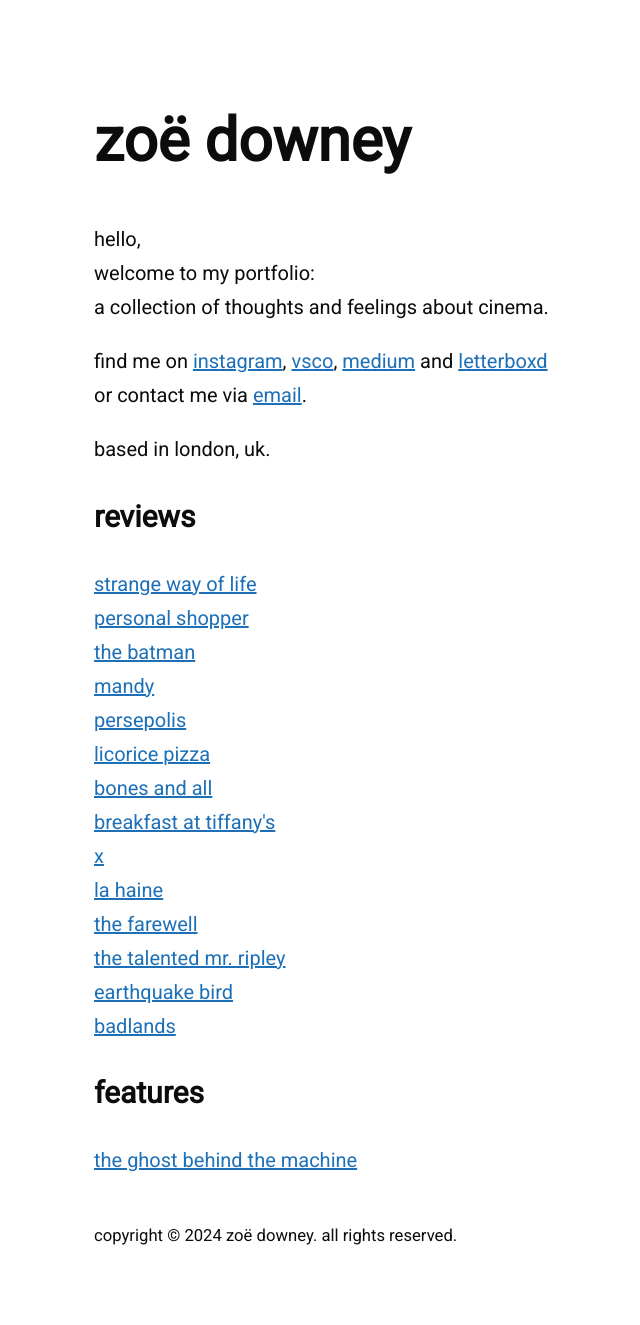
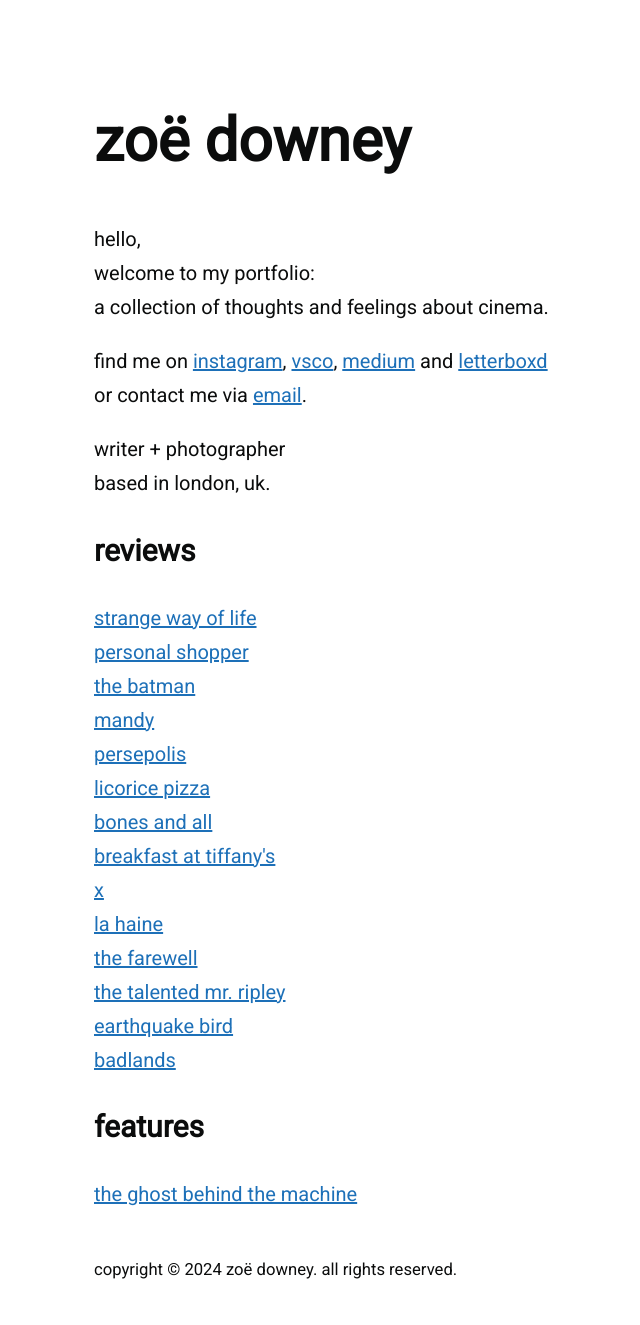
Before and after one commit to zoeurl/zoedowney.github.io, a Jekyll site: the page built from index.html, in a window 1280 px wide. Shown: the whole page, without its empty margins (146-786 px from the left). Built offline with Jekyll 4.4.1, drawn with Linux system fonts in a browser that asks for light colours; before the commit the page ends 1291 px from its top, so only the background shows below that.

Commit message:
Update index.html

```diff
--- a/index.html
+++ b/index.html
@@ -11,7 +11,8 @@ hello,
 find me on <a href="https://www.instagram.com/zoeurl/">instagram</a>, <a href="https://vsco.co/zoeurl/gallery">vsco</a>, <a href="https://medium.com/@zoedowney">medium</a> and <a href="https://letterboxd.com/zoedowney/">letterboxd</a>
 <br>or contact me via <a href="mailto:{{site.email}}">email</a>.
 </p>
-based in london, uk.
+writer + photographer
+<br>based in london, uk.
 
 <h2>reviews</h2>
 <div class="article-list">
```
